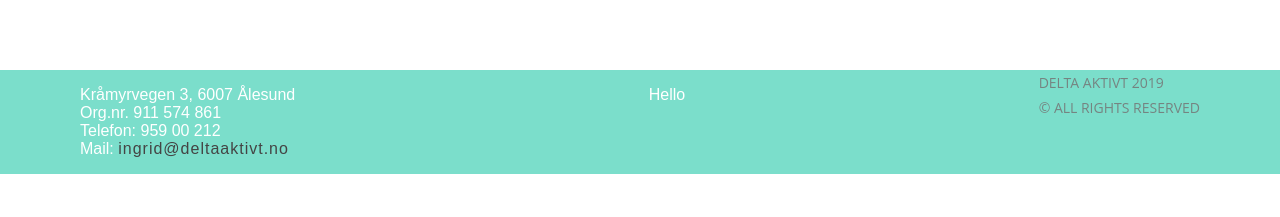
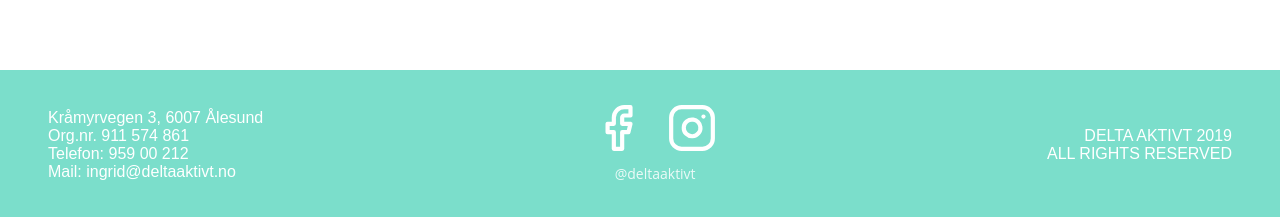
Before and after one commit to taraldjoh/Delta-Aktivt, a React (Create React App) app in the folder client/: page / in a window 1280 px wide. Shown: the part 1611-1828 px from the top of the page. Before the commit the page ends 1785 px from the top, so only its background shows below. Built offline with nearby package versions, Linux system fonts and the light colour scheme.

Commit message:
Completed Footer component

```diff
--- a/client/src/components/footer/Footer.js
+++ b/client/src/components/footer/Footer.js
@@ -1,39 +1,59 @@
-import React from "react";
+import React, { Fragment } from "react";
 import styled from "styled-components";
+import { withRouter } from "react-router-dom";
 
+import { Facebook, Instagram } from "react-feather";
+
+const Footer = ({ history }) => {
     const footerContent = [
         {
             content: (
-            <ul>
+                <StyledUl className={"sectionOne"}>
                     <li>Kråmyrvegen 3, 6007 Ålesund</li>
                     <li>Org.nr. 911 574 861</li>
                     <li>Telefon: 959 00 212</li>
-                <li>
-                    Mail:{" "}
-                    <a href="mailto:ingrid@deltaaktivt.no">
-                        ingrid@deltaaktivt.no
-                    </a>
-                </li>
-            </ul>
+                    <li>Mail: ingrid@deltaaktivt.no</li>
+                </StyledUl>
             )
         },
         {
             content: (
-            <ul>
-                <li>Hello</li>
-            </ul>
+                <Fragment>
+                    <div className={"sectionTwo"}>
+                        <StyledUl>
+                            <li>
+                                <a
+                                    rel="noopener noreferrer"
+                                    target="_blank"
+                                    href="https://www.facebook.com"
+                                >
+                                    <Facebook size={50} />
+                                </a>
+                            </li>
+                            <li>
+                                <a
+                                    rel="noopener noreferrer"
+                                    target="_blank"
+                                    href="https://www.instagram.com"
+                                >
+                                    <Instagram size={50} />
+                                </a>
+                            </li>
+                        </StyledUl>
+                        <p>@deltaaktivt</p>
+                    </div>
+                </Fragment>
             )
         },
         {
             content: (
-            <p>
-                DELTA AKTIVT 2019 <br />© ALL RIGHTS RESERVED
-            </p>
+                <StyledUl className={"sectionThree"}>
+                    <li>DELTA AKTIVT 2019</li>
+                    <li>ALL RIGHTS RESERVED</li>
+                </StyledUl>
             )
         }
     ];
-
-const Footer = () => {
     const renderFooterItems = () => {
         return footerContent.map((item, i) => {
             return (
@@ -45,23 +65,66 @@ const Footer = () => {
     };
 
     return (
-        <StyledFooter>
+        <StyledFooter className={"noSelect"}>
             <StyledFooterContainer>{renderFooterItems()}</StyledFooterContainer>
         </StyledFooter>
     );
 };
 
-export default Footer;
+export default withRouter(Footer);
 
 const StyledFooter = styled.footer`
     background-color: #7bdecb;
     color: #fff;
-    padding: 0 5rem;
+    height: 150px;
 `;
 
 const StyledFooterContainer = styled.div`
     display: flex;
     justify-content: space-between;
+    margin: 0 2rem;
+    padding: 0 1rem;
+    height: 100%;
 `;
 
-const StyledSection = styled.div``;
+const StyledSection = styled.div`
+    height: 100%;
+    display: flex;
+    align-items: center;
+
+    .sectionOne {
+        flex-direction: column;
+    }
+    .sectionTwo {
+        li {
+            margin: 0 0.75rem;
+        }
+
+        a {
+            color: #fff;
+        }
+
+        p {
+            margin-top: 0.25rem;
+            color: #fff;
+            text-align: center;
+        }
+
+        svg {
+            transition: all 0.2s ease-in-out;
+        }
+        svg:hover {
+            cursor: pointer;
+            color: #f98fa0;
+        }
+    }
+    .sectionThree {
+        flex-direction: column;
+        text-align: right;
+    }
+`;
+
+const StyledUl = styled.ul`
+    margin: 0;
+    display: flex;
+`;
```
Lines whose indentation alone changed are shown as unchanged.
